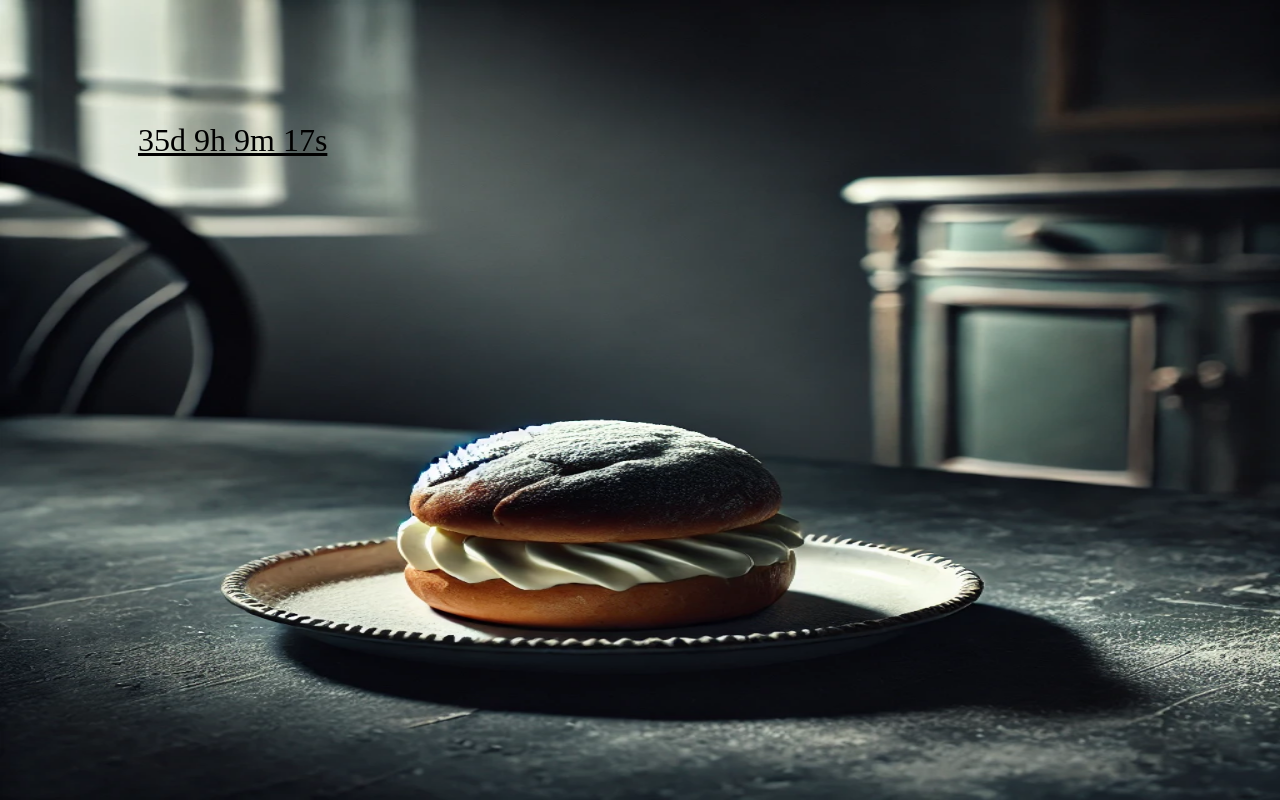
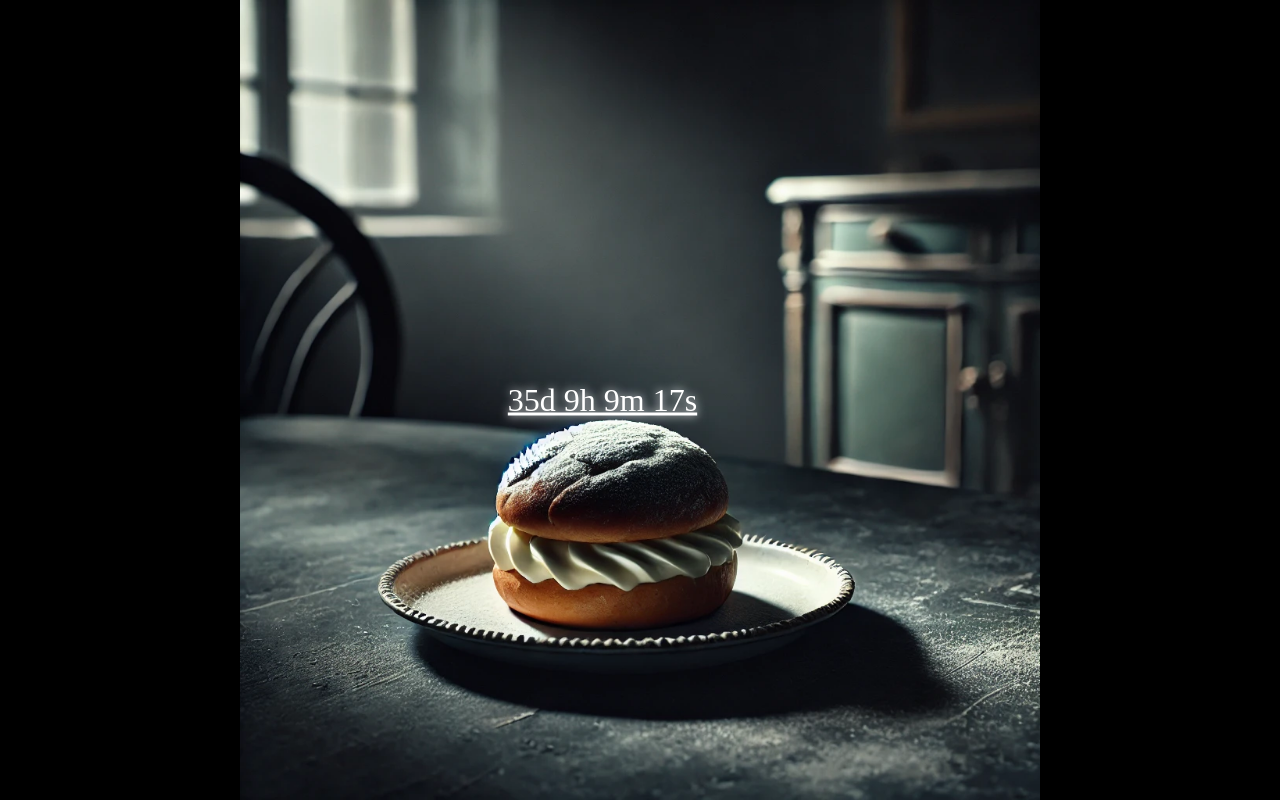
Before and after one commit to zhadowplague/fatday, a plain HTML site: page index.html in a window 1280 px wide. Drawn offline with Linux system fonts and the light colour scheme.

Commit message:
improved style

```diff
--- a/style.css
+++ b/style.css
@@ -1,25 +1,28 @@
 #semla {
 	width: 100%;
 	height: 100%;
-	object-fit: fill;
+	object-fit: contain;
 }
 
 body{
 	width: 100%;
-	background-color: white;
+	background-color: black;
 }
 
 div{
-	position:absolute;
-	left:10%;
-	top:10%;
-	padding:10px;
+    position:absolute;
+    top: 50%;
+    left: 50%;
+    transform: translate(-50%, -50%);
+color: white;
 }
 
 p{
 	text-align:center;
 	font-size:32px;
 	text-decoration:underline;
+	text-shadow:white 0px 0 10px;
+padding-right:75px;
 }
 
 h4{
```
